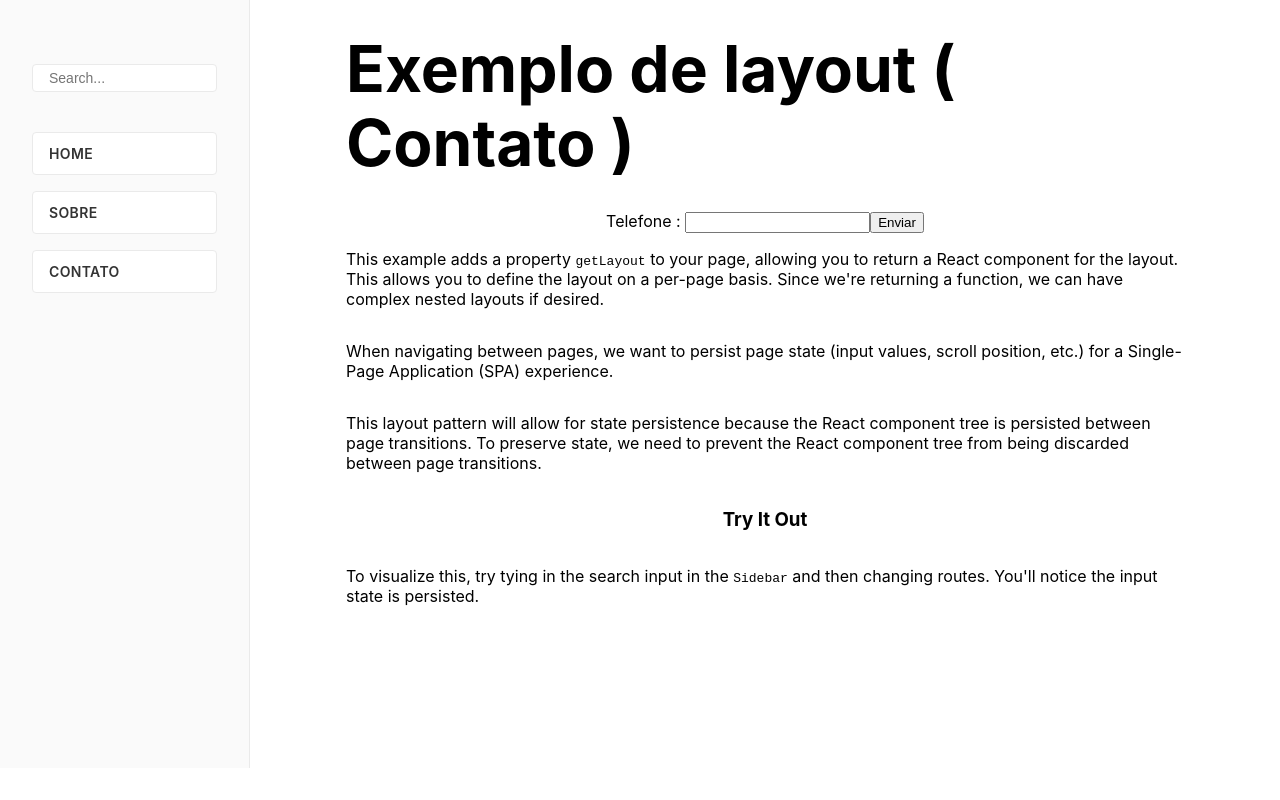
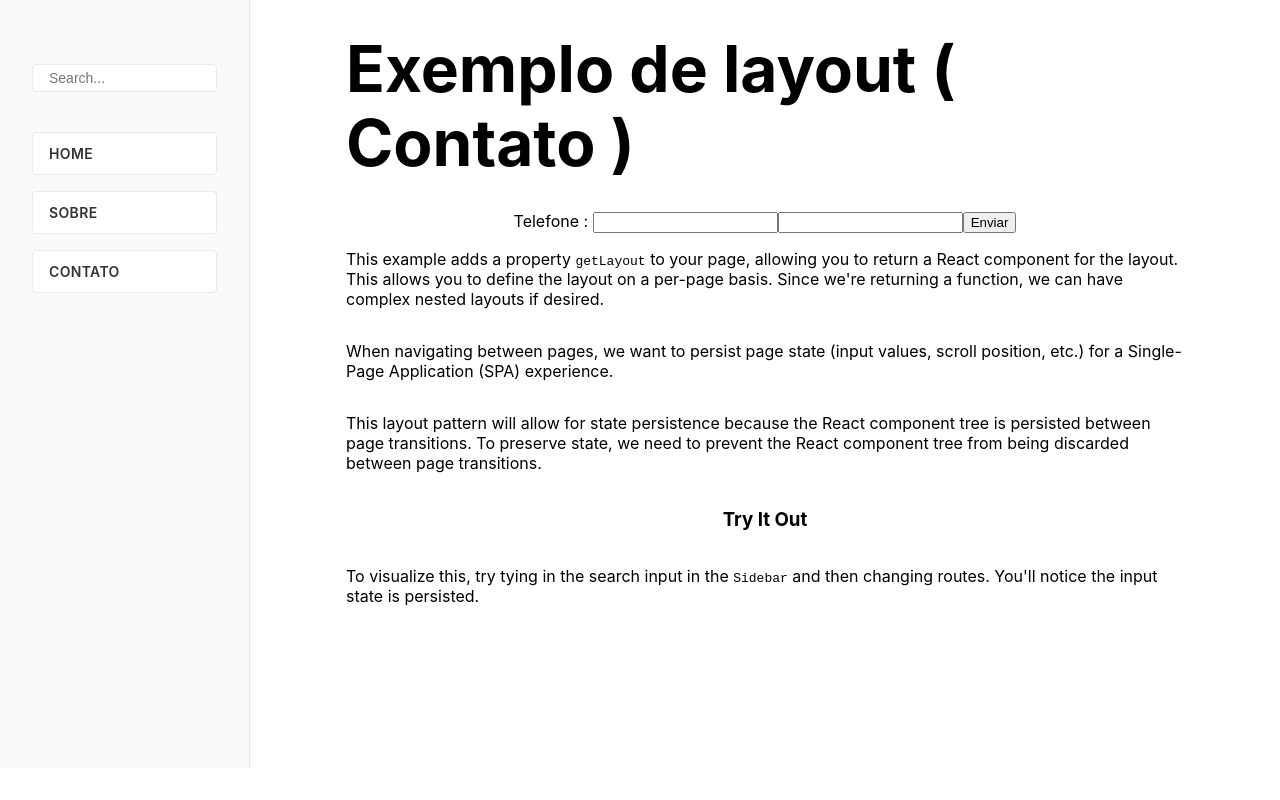
Before and after one commit to vagner-batista/vgboiler-svg-editor, a Next.js app: page /contato in a window 1280 px wide. Built offline with nearby package versions, Linux system fonts and the light colour scheme.

Commit message:
ci: instalado number format

```diff
--- a/pages/contato.tsx
+++ b/pages/contato.tsx
@@ -21,13 +21,14 @@ const Contato: NextPageWithLayout = () => {
         <h1 className={styles.title}>Exemplo de layout ( Contato )</h1>
         <form onSubmit={handleSubmit(handleContact)}>
           <label htmlFor="phone-masked">Telefone : </label>
+          <input type="text" {...register('nome')} />
           <Controller
             control={control}
             name="teste"
             render={({ field: { onChange, value } }) => {
               return (
                 <NumberFormat
-                id="phone-masked"
+                  id="phone-masked"
                   onChange={onChange}
                   value={value}
                   format="+55 (##) #### ## ####"
```
